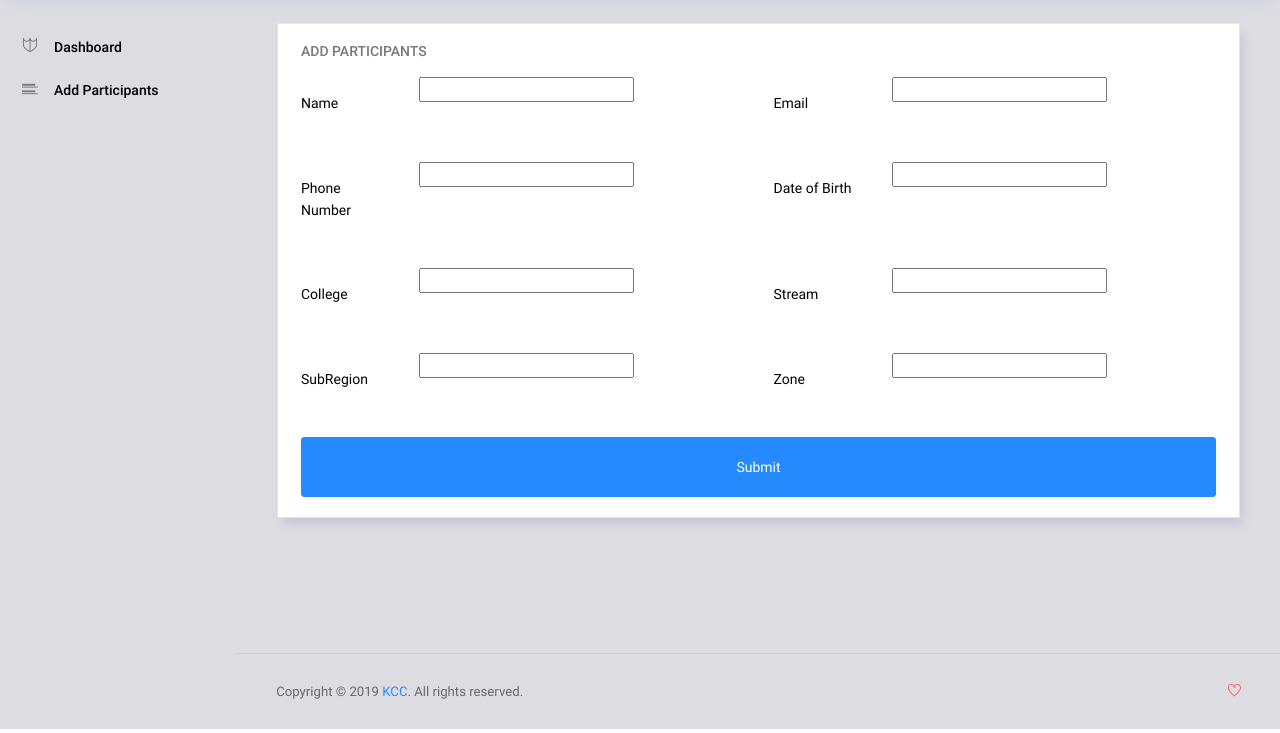
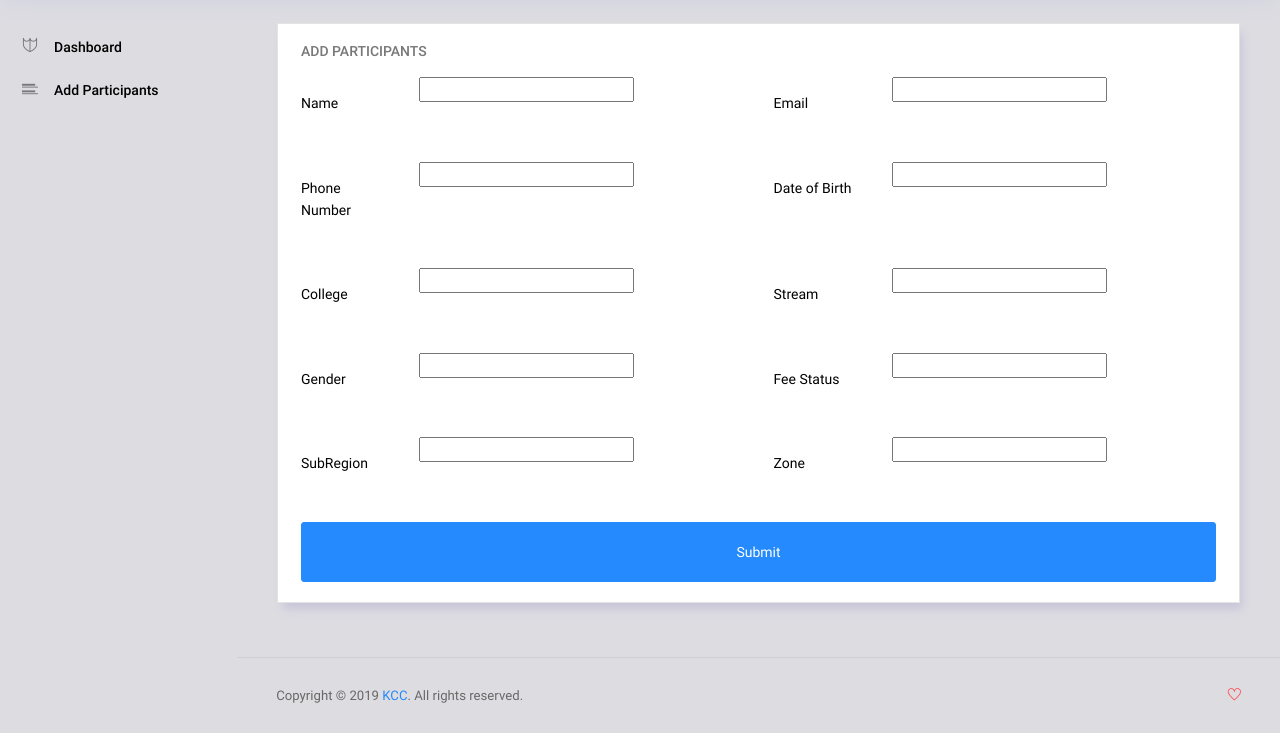
Before and after one commit to lijoev/KCC, a Django app: template src/jycampus/apps/userbase/templates/registration/adduser.html in a window 1280 px wide. Shown: the part 71-804 px from the top of the page. Run offline with Django 3.2, Linux system fonts and the light colour scheme; the template is opened without the code that fills it, so the values that code supplies are empty, except form fields; tables that the repository leaves empty hold one stand-in row (values such as "Sample post"); form fields are guessed from the names that the template uses; some libraries are stand-ins or nearby versions.

Commit message:
added extra fields to model

```diff
--- a/src/jycampus/apps/userbase/models.py
+++ b/src/jycampus/apps/userbase/models.py
@@ -136,7 +136,10 @@ class Participants(models.Model):
     subregion = models.TextField(_('subregion'), help_text=_('Subregion of the Participant'))
     zone = models.TextField(_('zone'), help_text=_('Zone of the Participant'))
     dob = models.DateField(_('date of birth'),  blank=True, null=True,  help_text=_('event date'))
+    gender = models.TextField(_('gender'), blank=True, null=True, help_text=_('Gender of the Participant'))
+    fee_status = models.TextField(_('fee status'), blank=True, null=True, help_text=_('Fee status of the Participant'))
     user = models.ForeignKey(User, blank=True, null=True, on_delete=models.CASCADE)
+    amount = models.TextField(_('amount'), blank=True, null=True, help_text=_('Amount paid by the Participant'))
 
     class Meta:
         verbose_name = _('Participant')
--- a/src/jycampus/apps/userbase/templates/registration/adduser.html
+++ b/src/jycampus/apps/userbase/templates/registration/adduser.html
@@ -189,6 +189,49 @@
           {% endif %}
                       </div>
                     </div>
+                    <div class="row">
+                      <div class="col-md-6">
+                        <div class="form-group row">
+                          <label class="col-sm-3 col-form-label">Gender</label>
+                          <div class="col-sm-9">
+                            {{ participants_form.gender }}
+                          </div>
+                        </div>
+                        {% if participants_form.gender.errors %}
+                <div class="alert alert-info">
+                    {{participants_form.gender.errors}}
+                </div>
+          {% endif %}
+                      </div>
+                      <div class="col-md-6">
+                        <div class="form-group row">
+                          <label class="col-sm-3 col-form-label">Fee Status</label>
+                          <div class="col-sm-9">
+                            {{ participants_form.fee_status }}
+                          </div>
+
+                        </div>
+                        {% if participants_form.fee_status.errors %}
+                <div class="alert alert-info">
+                    {{participants_form.fee_status.errors}}
+                </div>
+          {% endif %}
+                      </div>
+                        <div id="amount_id" style="display: none;" class="col-md-6">
+                        <div class="form-group row">
+                          <label class="col-sm-3 col-form-label">Amount</label>
+                          <div class="col-sm-6">
+                            {{ participants_form.amount }}
+                          </div>
+
+                        </div>
+                        {% if participants_form.amount.errors %}
+                <div class="alert alert-info">
+                    {{participants_form.amount.errors}}
+                </div>
+          {% endif %}
+                      </div>
+                    </div>
 
                     <div class="row">
                       <div class="col-md-6">
@@ -257,6 +300,15 @@
   <!-- Custom js for this page-->
   <script src="{% static 'js/file-upload.js' %}"></script>
   <!-- End custom js for this page-->
+<script>
+    function yesnoCheck(that) {
+    if (that.value == "partially") {
+        document.getElementById("amount_id").style.display = "block";
+    } else {
+        document.getElementById("amount_id").style.display = "none";
+    }
+}
+</script>
 </body>
 
 </html>
```
Also changed, not shown: src/jycampus/apps/userbase/forms.py (+15 -1 lines), src/jycampus/apps/userbase/migrations/0008_participants_gender.py (added), src/jycampus/apps/userbase/migrations/0009_participants_fee_status.py (added), src/jycampus/apps/userbase/migrations/0010_participants_amount.py (added).
